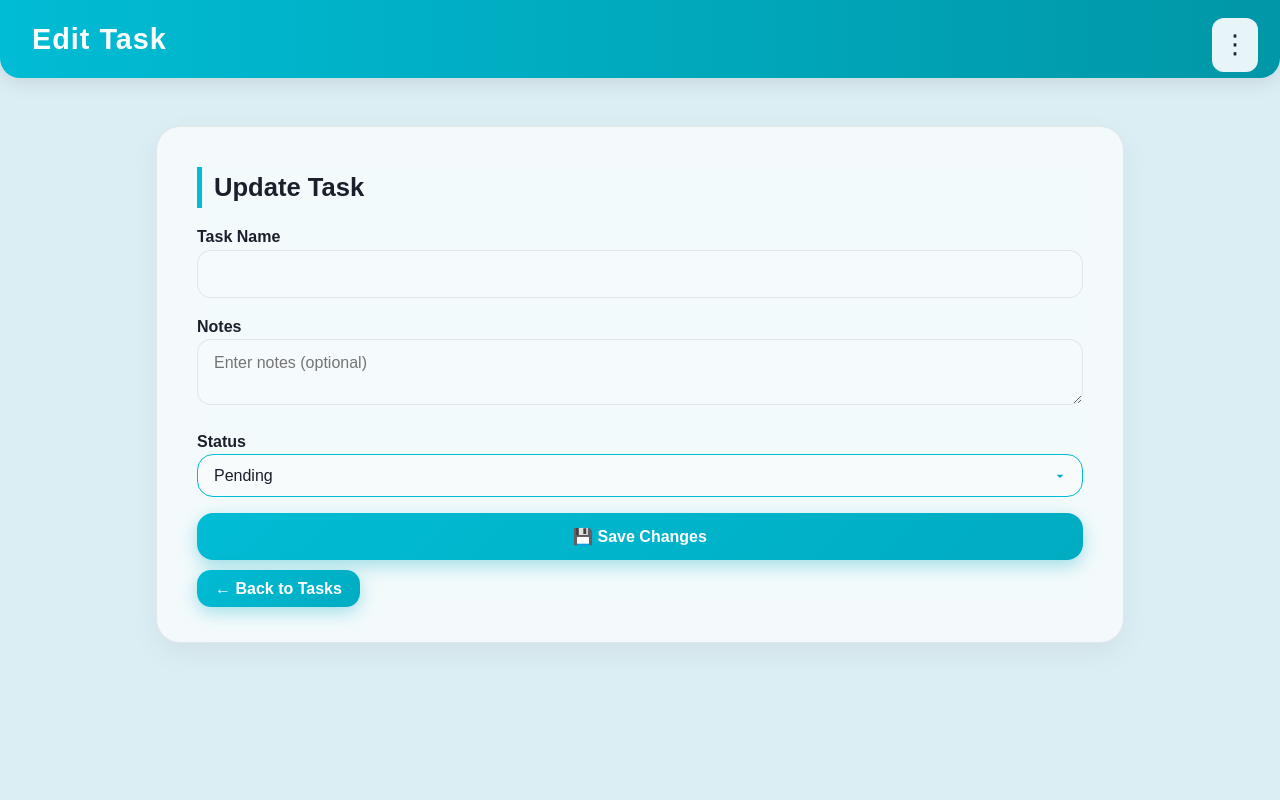
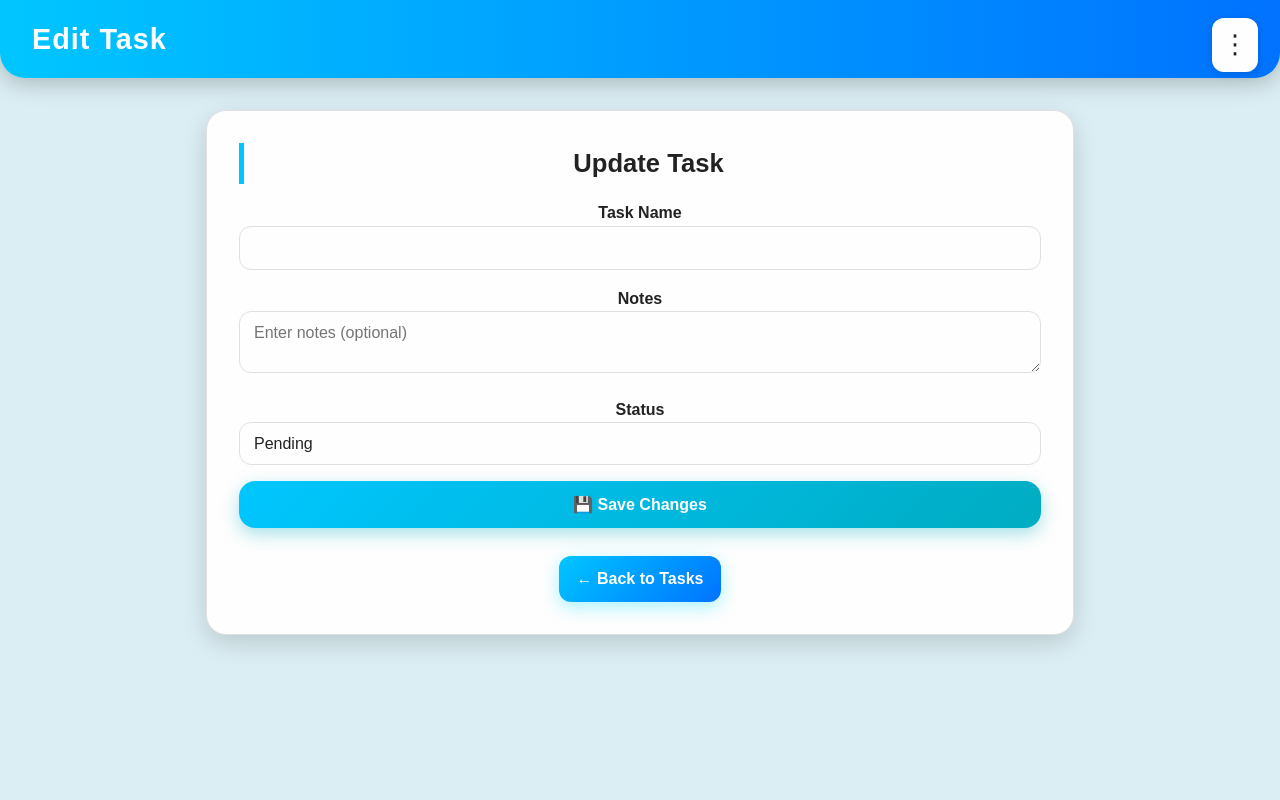
Before and after one commit to KotiVR/To-Do-List, a Flask app: template templates/edit_task.html in a window 1280 px wide. Run offline with Flask 3, Linux system fonts and the light colour scheme; the template is opened without the code that fills it, so the values that code supplies are empty; some libraries are stand-ins or nearby versions.

Commit message:
Updated home and styles.

```diff
--- a/templates/edit_task.html
+++ b/templates/edit_task.html
@@ -6,67 +6,66 @@
   <link rel="stylesheet" href="{{ url_for('static', filename='style.css') }}">
 
   <style>
-    /* --- SAME GLOBAL MENU STYLE --- */
-    .menu-container {
-        position: fixed;
-        top: 18px;
-        right: 22px;
-        z-index: 500;
+    :root {
+      --accent1: #00c6ff;
+      --accent2: #0072ff;
+      --pending: #ff9800;
+      --completed: #4caf50;
+      --card-bg: #fefefe;
+      --text: #222;
+      --border: #e0e0e0;
+      --shadow: rgba(0,0,0,0.15);
+      --shadow-strong: rgba(0,0,0,0.25);
+      --hover: #e0f0ff;
+    }
+    [data-theme="dark"] {
+      --card-bg: #1a1a1a;
+      --text: #eee;
+      --border: #2b2b2b;
+      --shadow: rgba(255,255,255,0.06);
+      --shadow-strong: rgba(255,255,255,0.1);
+      --hover: #333;
     }
 
-    .menu-button {
-        font-size: 26px;
-        padding: 6px 10px;
-        border-radius: 12px;
-        background: var(--card-bg);
-        box-shadow: var(--shadow);
-        cursor: pointer;
-        transition: 0.2s ease;
-        user-select: none;
+    /* --- Global Menu --- */
+    .menu-container{position:fixed;top:18px;right:22px;z-index:500}
+    .menu-button{font-size:26px;padding:6px 10px;border-radius:12px;background:var(--card-bg);box-shadow:0 2px 8px var(--shadow);cursor:pointer;transition:0.2s ease;user-select:none}
+    .menu-button:hover{background:var(--hover);transform:scale(1.05)}
+    .menu-dropdown{position:absolute;right:0;margin-top:8px;width:170px;background:var(--card-bg);border-radius:14px;padding:6px 0;box-shadow:0 6px 18px var(--shadow-strong);display:none;animation:fadeIn 0.15s ease}
+    .menu-item{padding:12px 18px;font-size:15px;cursor:pointer;transition:0.2s;color:var(--text);text-decoration:none;display:block}
+    .menu-item:hover{background:var(--hover)}
+
+    @keyframes fadeIn{from{opacity:0;transform:translateY(-6px)}to{opacity:1;transform:translateY(0)}}
+
+    /* --- Header --- */
+    header{background:linear-gradient(90deg,var(--accent1),var(--accent2));color:#fff;padding:1rem 2rem;display:flex;justify-content:space-between;align-items:center;box-shadow:0 4px 25px var(--shadow-strong);border-radius:0 0 25px 25px}
+    header h1{font-size:1.8rem;font-weight:700}
+
+    /* --- Main & Card --- */
+    main{padding:2rem 1rem;max-width:900px;margin:0 auto;animation:fadeIn 0.6s ease}
+    .card{background:var(--card-bg);border-radius:20px;padding:2rem;border:1px solid var(--border);box-shadow:0 8px 25px var(--shadow);margin-bottom:2rem;transition:transform 0.2s ease,box-shadow 0.2s ease;text-align:center}
+    .card:hover{transform:translateY(-4px);box-shadow:0 12px 40px var(--shadow-strong)}
+
+    /* --- Buttons & Inputs --- */
+    .btn{background:linear-gradient(135deg,var(--accent1),var(--accent2));color:#fff;border:none;border-radius:12px;padding:12px 24px;font-size:1rem;cursor:pointer;font-weight:600;display:inline-block;transition:all 0.25s ease;box-shadow:0 6px 14px rgba(0,227,255,0.4);text-decoration:none}
+    .btn:hover{transform:translateY(-3px);box-shadow:0 10px 30px rgba(0,227,255,0.5)}
+
+    input, textarea, select.dropdown {
+      width:100%;padding:12px 14px;border-radius:12px;border:1px solid var(--border);background:var(--card-bg);color:var(--text);margin-bottom:16px;outline:none;transition:all 0.3s ease;font-size:1rem
     }
+    input:focus, textarea:focus, select.dropdown:focus{border-color:var(--accent1);box-shadow:0 0 12px var(--accent1)}
 
-    .menu-button:hover {
-        background: var(--hover);
-        transform: scale(1.05);
-    }
+    /* --- Back Button --- */
+    .back-btn{background:linear-gradient(135deg,var(--accent1),var(--accent2));color:#fff;border-radius:12px;padding:10px 18px;font-weight:600;text-decoration:none;box-shadow:0 5px 18px rgba(0,224,255,0.35);display:inline-block;margin-top:12px}
+    .back-btn:hover{transform:translateY(-2px) scale(1.02);box-shadow:0 10px 25px rgba(0,224,255,0.45)}
 
-    .menu-dropdown {
-        position: absolute;
-        right: 0;
-        margin-top: 8px;
-        width: 170px;
-        background: var(--card-bg);
-        border-radius: 14px;
-        padding: 6px 0;
-        box-shadow: var(--shadow-strong);
-        display: none;
-        animation: fadeIn 0.15s ease;
-    }
-
-    @keyframes fadeIn {
-        from {opacity: 0; transform: translateY(-6px);}
-        to {opacity: 1; transform: translateY(0);}
-    }
-
-    .menu-item {
-        padding: 12px 18px;
-        font-size: 15px;
-        cursor: pointer;
-        transition: 0.2s;
-        color: var(--text);
-        text-decoration: none;
-        display: block;
-    }
-
-    .menu-item:hover {
-        background: var(--hover);
-    }
+    @media(max-width:768px){.card{padding:1.5rem}.btn,.back-btn{width:100%}}
+    @media(max-width:480px){header h1{font-size:1.5rem}}
   </style>
 </head>
 
 <body>
-
-  <!-- 3 DOTS MENU -->
+  <!-- Menu -->
   <div class="menu-container">
     <div class="menu-button">⋮</div>
     <div class="menu-dropdown">
@@ -106,34 +105,13 @@
     </div>
   </main>
 
-  <!-- THEME + MENU SCRIPT -->
   <script>
     const menuBtn = document.querySelector(".menu-button");
     const menuDropdown = document.querySelector(".menu-dropdown");
-
-    // Toggle menu
-    menuBtn.addEventListener("click", () => {
-        menuDropdown.style.display =
-          menuDropdown.style.display === "block" ? "none" : "block";
-    });
-
-    // Close when clicking outside
-    document.addEventListener("click", (e) => {
-        if (!menuBtn.contains(e.target) && !menuDropdown.contains(e.target)) {
-            menuDropdown.style.display = "none";
-        }
-    });
-
-    // Theme toggle
-    const savedTheme = localStorage.getItem("theme");
-    if (savedTheme) document.documentElement.setAttribute("data-theme", savedTheme);
-
-    document.querySelector(".theme-toggle").addEventListener("click", () => {
-        const current = document.documentElement.getAttribute("data-theme");
-        const next = current === "dark" ? "light" : "dark";
-        document.documentElement.setAttribute("data-theme", next);
-        localStorage.setItem("theme", next);
-    });
+    menuBtn.addEventListener("click", ()=>{menuDropdown.style.display=menuDropdown.style.display==="block"?"none":"block"});
+    document.addEventListener("click",(e)=>{if(!menuBtn.contains(e.target)&&!menuDropdown.contains(e.target)){menuDropdown.style.display="none"}});
+    const savedTheme=localStorage.getItem("theme");if(savedTheme)document.documentElement.setAttribute("data-theme",savedTheme);
+    document.querySelector(".theme-toggle").addEventListener("click",()=>{const current=document.documentElement.getAttribute("data-theme");const next=current==="dark"?"light":"dark";document.documentElement.setAttribute("data-theme",next);localStorage.setItem("theme",next)});
   </script>
 
 </body>
```
Lines whose indentation alone changed are shown as unchanged.
